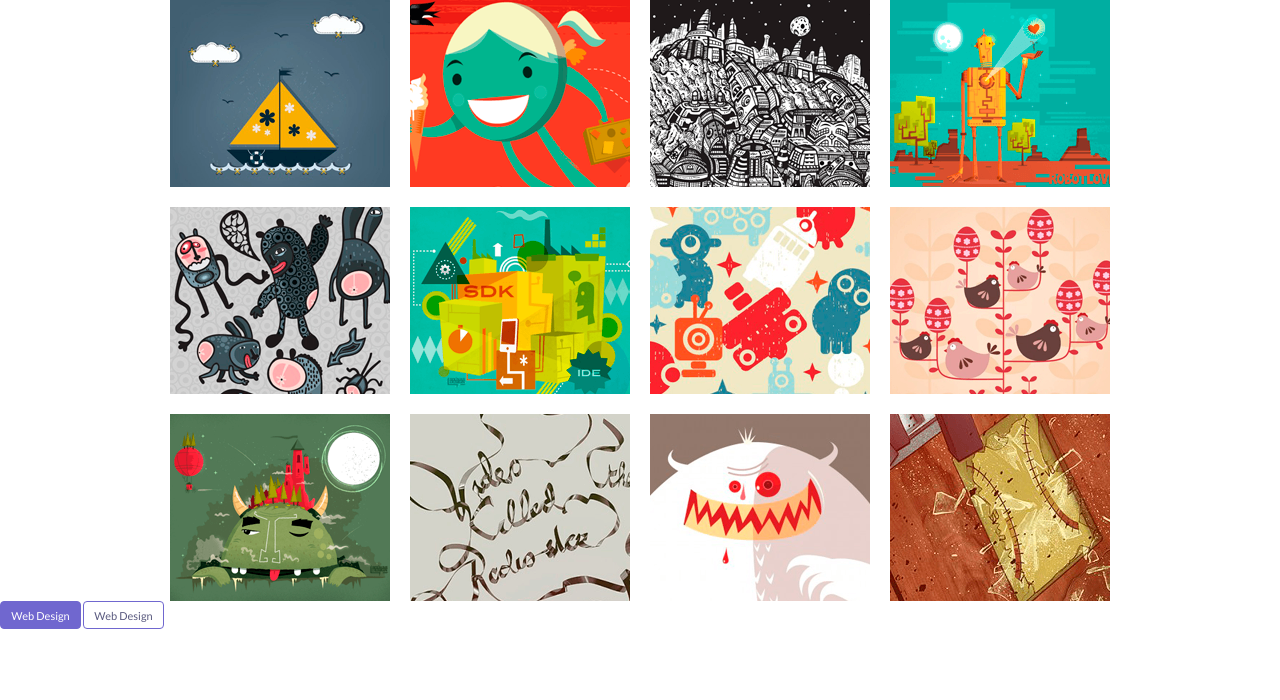
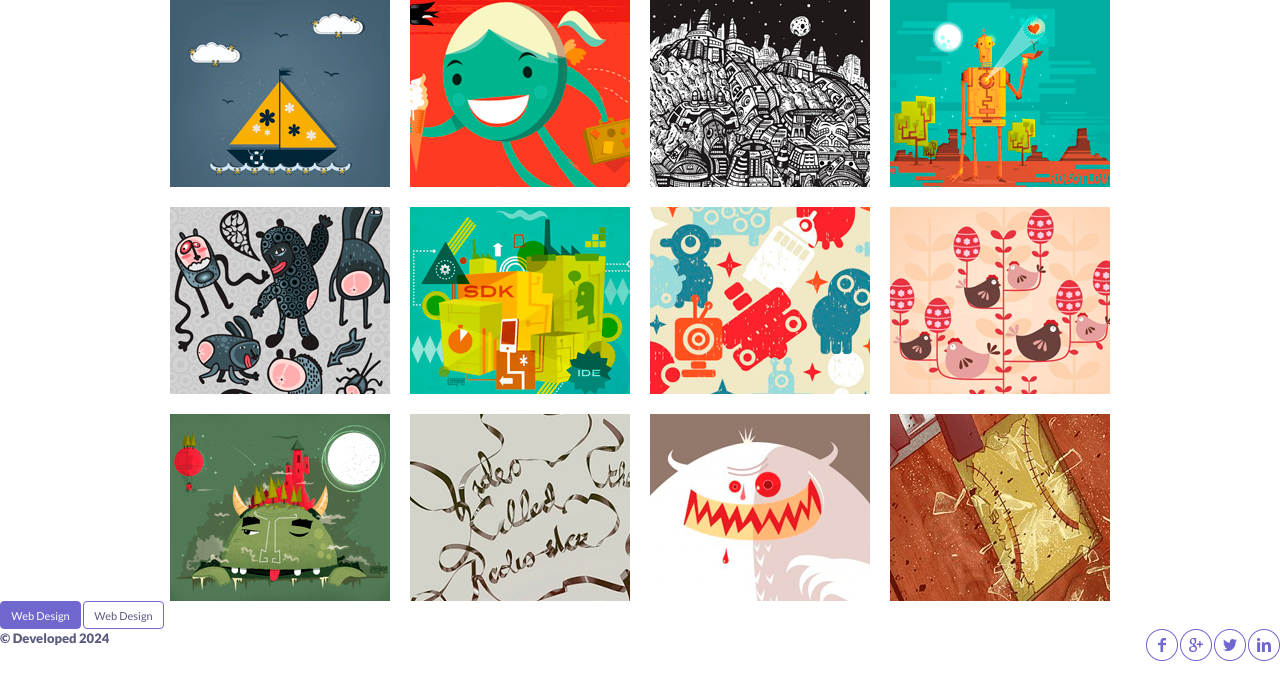
Before and after one commit to RubanDz/Singolo-2024, a plain HTML site: page index.html in a window 1280 px wide. Drawn offline with Linux system fonts and the light colour scheme; files whose address does not match are found by name.

Commit message:
test @media

```diff
--- a/SCSS/style.scss
+++ b/SCSS/style.scss
@@ -1,9 +1,7 @@
  @import './reset';
  @import '../assets/font/font';
 
-p {
-    font-size: 2rem;
-}
+
  // TODO! Блок Portfolio Grid
  @mixin grid-layout($columns, $column-width, $rows, $row-height) {
     grid-template-columns: repeat($columns, $column-width);
@@ -46,14 +44,47 @@ p {
     }
 }
 
-@media (max-width: 767px) {
+// TODO!--Блок Footer
+.footer {
+    display: flex;
+    justify-content: space-between;
+
+    .text__footer {
+        font-weight: 900;
+        font-size: 1.3rem;
+        line-height: 1.8rem;
+        color: #5A5A7F;
+    }
+}
+
+
+
+
+
+
+
+
+
+
+
+
+
+
+
+
+
+
+
+
+
+@media (max-width: 830px) {
     // TODO! @media Блок Portfolio Grid
     .grid-container {
         @include grid-layout(3, 220px, 4, 187px);
         gap: 12px;
       }
     }
-    @media (max-width: 375px) {
+    @media (max-width: 450px) {
         // TODO! @media Блок Portfolio Grid
       .grid-container {
           @include grid-layout(2, 161px, 6, 161px);
--- a/index.html
+++ b/index.html
@@ -28,6 +28,21 @@
     <button class="button button_color">Web Design</button>
     <button class="button" disabled>Web Design</button>
 
+    <!--TODO!--Блок Footer-->
+    <div class="footer">
+        <div class="text text__footer">&#169; Developed 2024</div>
+        <div class="Contact">
+            <a href="#"><img src="./assets/icons/ico-facebook.png" alt="facebook"></a>
+            <a href="#"><img src="./assets/icons/ico-google-plus.png" alt="google"></a>
+            <a href="#"><img src="./assets/icons/ico-twitter.png" alt="twitter"></a>
+            <a href="#"><img src="./assets/icons/ico-linkedin.png" alt="linkedin"></a>
+        </div>
+    </div>
+
+
+
+
+
 
 
 
```
Also changed, not shown: CSS/style.min.css, assets/icons/ico-facebook.png (added), assets/icons/ico-google-plus.png (added), assets/icons/ico-linkedin.png (added), assets/icons/ico-twitter.png (added), 1 other file.
